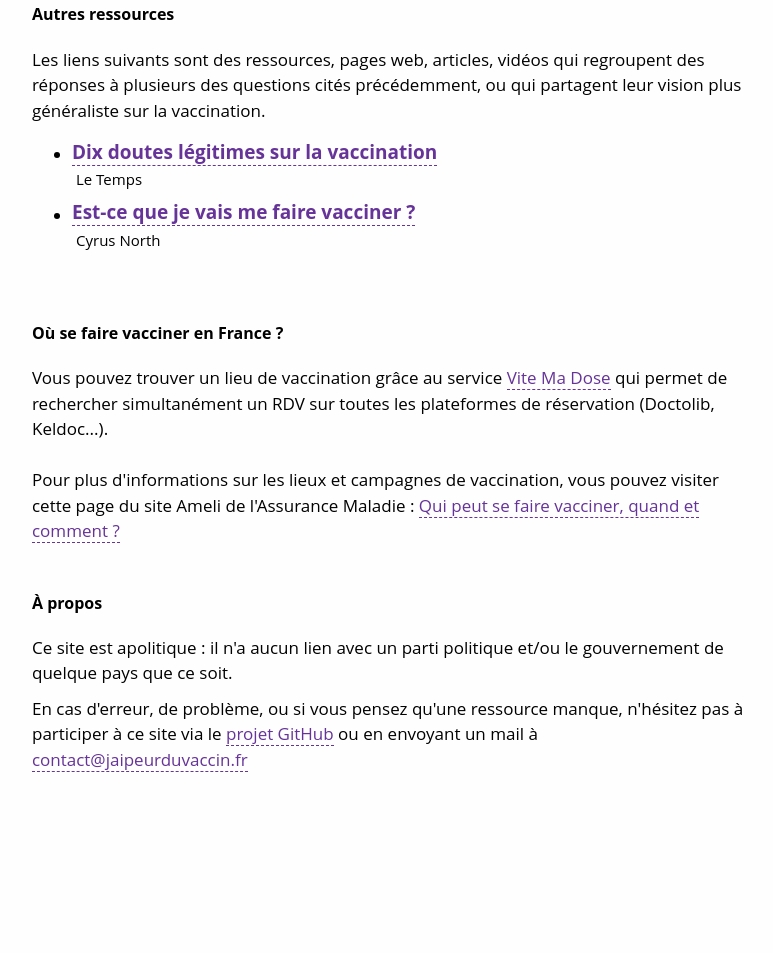
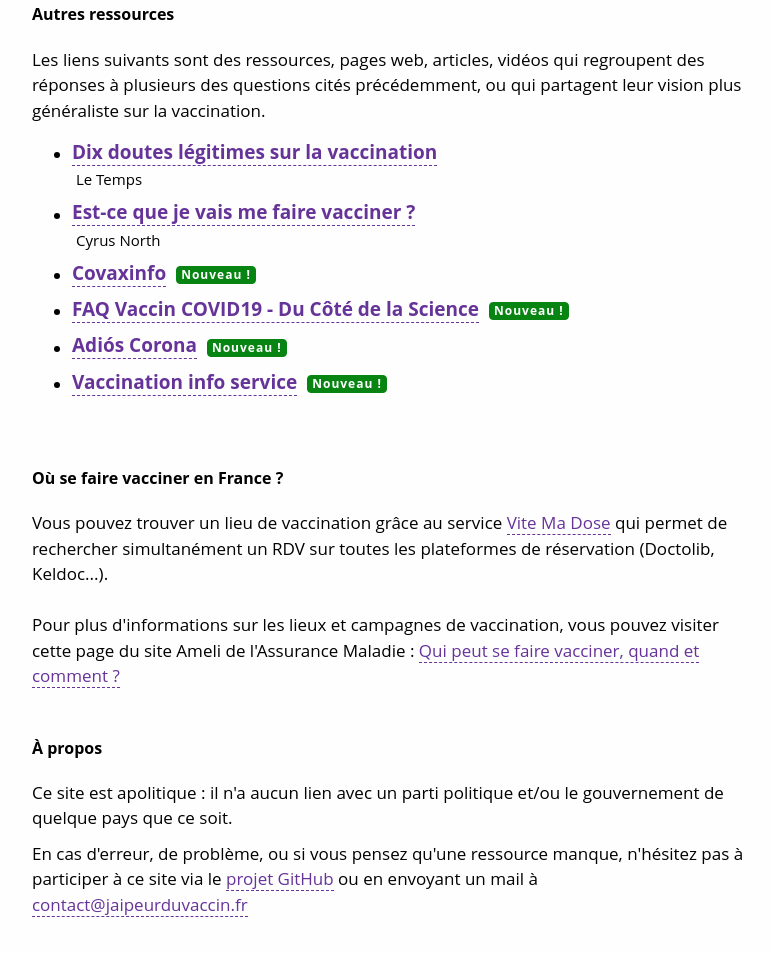
Before and after one commit to PofMagicfingers/j-ai-peur-du-vaccin, a Gatsby site: page / in a window 1280 px wide. Shown: the part 2081-3034 px from the top of the page, without its empty margins (248-1021 px from the left). Before the commit the page ends 2925 px from the top, so only its background shows below. Built offline with nearby package versions, Linux system fonts and the light colour scheme; Gatsby itself is replaced by a stand-in of ours.

Commit message:
feat: ajout de ressources

```diff
--- a/src/pages/index.js
+++ b/src/pages/index.js
@@ -59,11 +59,11 @@ const badgeStyle = {
   color: "#fff",
   backgroundColor: "#088413",
   border: "1px solid #088413",
-  fontSize: 14,
+  fontSize: 12,
   fontWeight: "bold",
   letterSpacing: 1,
   borderRadius: 4,
-  padding: "4px 6px",
+  padding: "2px 4px",
   display: "inline-block",
   position: "relative",
   top: -2,
@@ -184,6 +184,26 @@ const autresRessources = [
     url: "https://www.youtube.com/watch?v=GBzJ77y8Bho",
     author: "Cyrus North",
   },
+  {
+    text: "Covaxinfo",
+      url: "https://covaxinfo.fr/",
+      badge: true
+  },
+  {
+    text: "FAQ Vaccin COVID19 - Du Côté de la Science",
+      url: "https://ducotedelascience.org/faq-vaccin-covid19-vos-questions-et-nos-reponses/",
+      badge: true
+  },
+  {
+    text: "Adiós Corona",
+      url: "https://www.adioscorona.org/themes-questions/vaccins.html",
+      badge: true
+  },
+  {
+    text: "Vaccination info service",
+      url: "https://vaccination-info-service.fr/Les-maladies-et-leurs-vaccins/COVID-19",
+      badge: true
+  },
 ];
 
 // markup
@@ -252,6 +272,11 @@ const IndexPage = () => {
               <a style={linkStyle} href={s.url} target="_blank">
                 {s.text}
               </a>
+                {s.badge && (
+                  <span style={badgeStyle} aria-label="Nouvelle ressource">
+                    Nouveau !
+                  </span>
+                )}
               {s.author && (
                 <div style={sourceAuthorStyle}>
                   <span>{s.author}</span>
```
